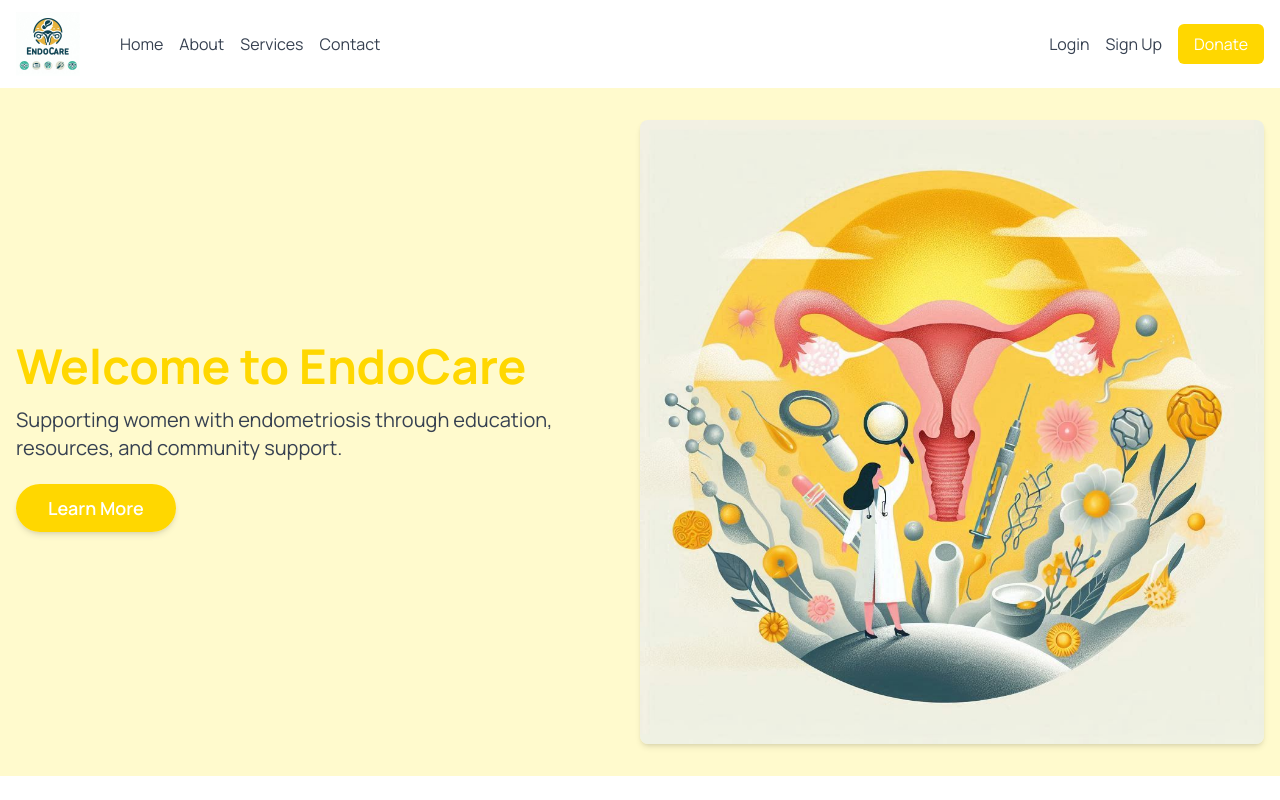
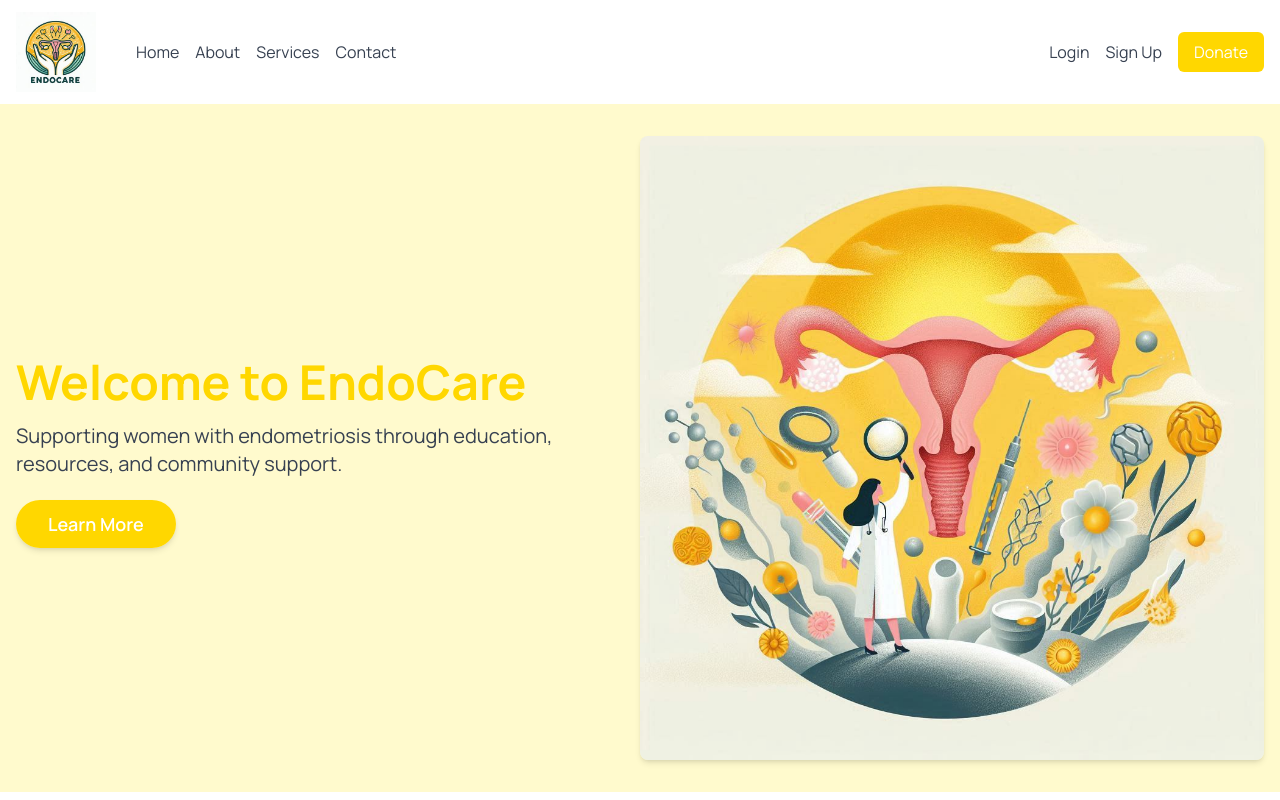
Before and after one commit to Wamziss/EndoCare, a React (Vite) app: page / in a window 1280 px wide. Shown: the top 800 px of the page. Built offline with nearby package versions, Linux system fonts and the light colour scheme.

Commit message:
edit website logo

```diff
--- a/src/components/Header/Header.jsx
+++ b/src/components/Header/Header.jsx
@@ -1,5 +1,5 @@
 import React, { useState } from 'react'
-import logo from '../../assets/images/logo.jpeg'
+import logo from '../../assets/images/logo4.jpeg'
 
 const Header = () => {
   const [isOpen, setIsOpen] = useState(false);
@@ -8,7 +8,7 @@
     <header className="bg-white shadow-md">
       <div className="container mx-auto px-4 py-3 flex justify-between items-center">
         <div className="flex items-center">
-          <img src={logo} alt="EndoCare Logo" className="h-16" />
+          <img src={logo} alt="EndoCare Logo" className="h-20" />
           <nav className="hidden md:flex space-x-4 ml-10">
             <a href="/" className="text-gray-700 hover:text-primaryColor">Home</a>
             <a href="/about" className="text-gray-700 hover:text-primaryColor">About</a>
```
